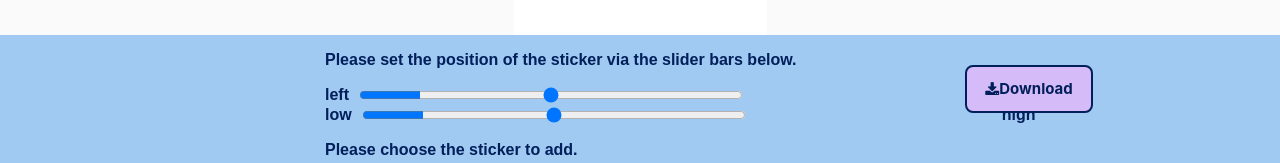
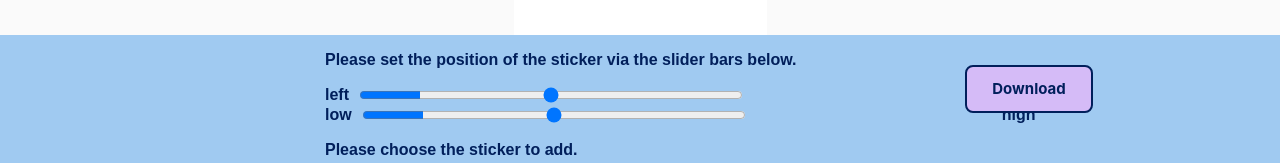
Before and after one commit to zhihuizhang0625/HackathonWinter2021, a React (Create React App) app: page / in a window 1280 px wide. Shown: the part 631-794 px from the top of the page. Built offline with nearby package versions, Linux system fonts and the light colour scheme; the HTML template or start-up script is replaced by a standard one.

Commit message:
working download button

```diff
--- a/src/App.js
+++ b/src/App.js
@@ -224,7 +224,7 @@ function App() {
                                         <img className="sticker" alt="pennheart" src={pennHeart} onClick={() => addSticker(selectedImage, "pennHeart", 100, 100, 200, 200, image => setSelectedImage(image))}></img>
                                         <img className="sticker" alt="mask" src={mask} onClick={() => addSticker(selectedImage, "mask", 100, 100, 200, 200, image => setSelectedImage(image))}></img>
                                         <img className="sticker" alt="quakers" src={quakers} onClick={() => addSticker(selectedImage, "quakers", 100, 100, 200, 200, image => setSelectedImage(image))}></img>
-                                        <button class="button2" onClick={() => addSticker(selectedImage, join(process.cwd(), "Stickers", "Mask.PNG"), 100, 100, 200, 200, image => setSelectedImage(image))}>Add Sticker</button>
+                                        <button class="button2" onClick={() => addSticker(selectedImage, "yes", 100, 100, 200, 200, image => setSelectedImage(image))}>Add Sticker</button>
 
 
 
@@ -295,8 +295,7 @@ function App() {
 
                 </div>
                 <div className="download-container">
-                    <button class="btn"><i class="fa fa-download"></i>Download </button> {/*doesn't seem to work?*/}
-                    <a href={selectedImage} download target="_blank"></a> {/*doesn't seem to work?*/}
+                 <a href={selectedImage} download target="_blank"> <button class="btn">Download  </button> </a> {/*doesn't seem to work?*/}
                 </div>
             </div>
         </div>
```
